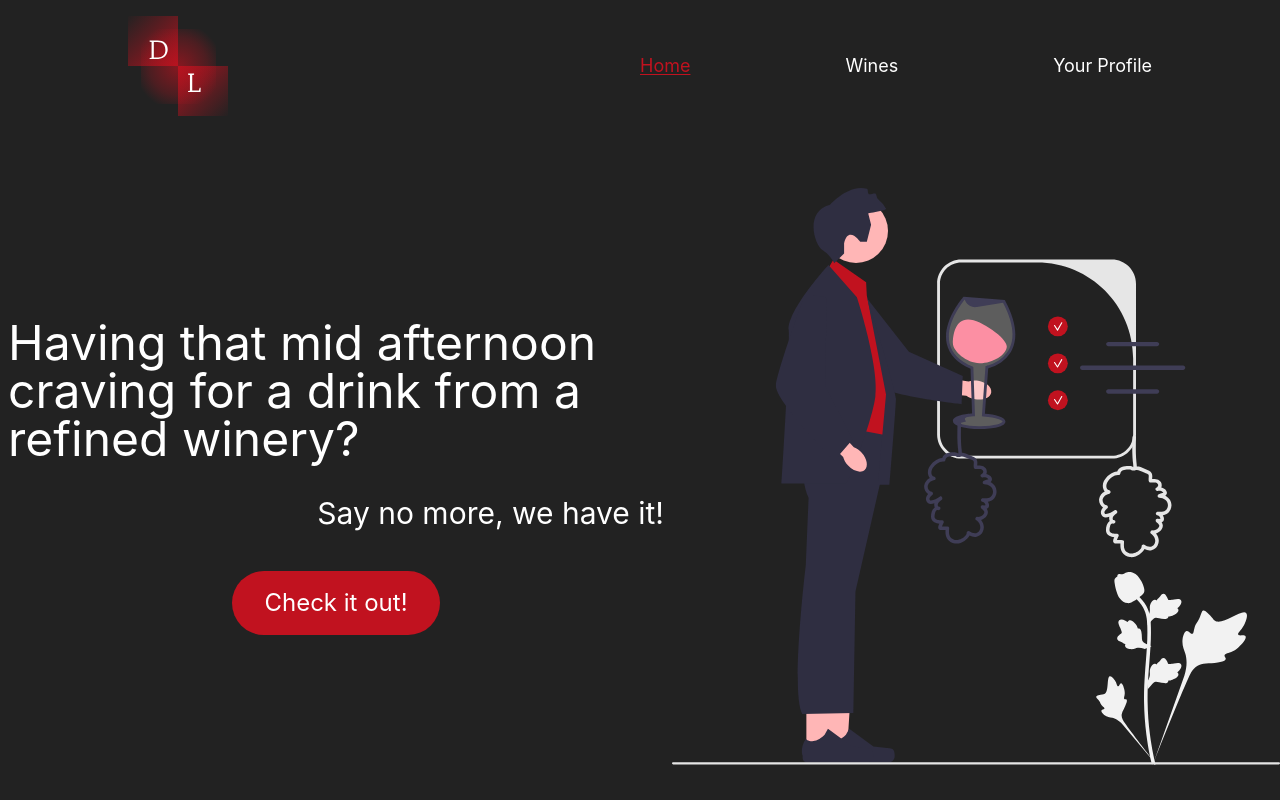
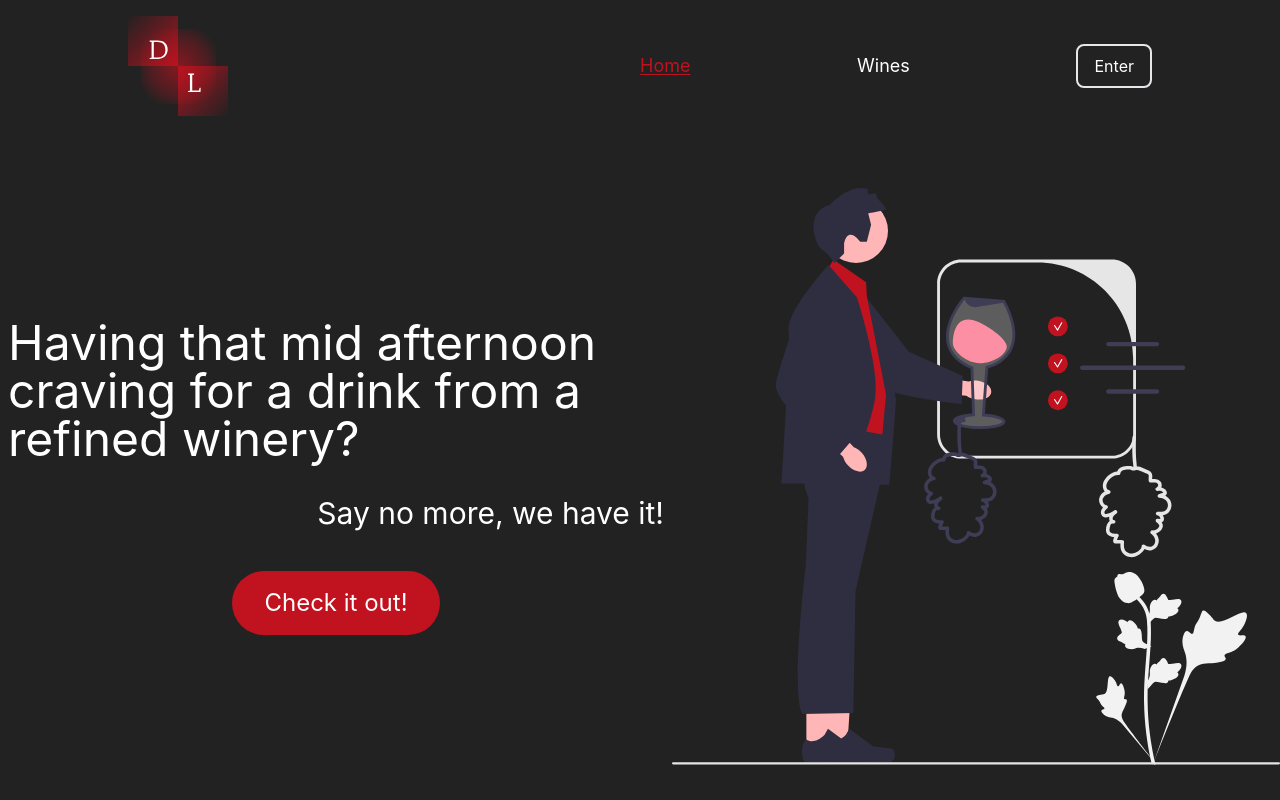
Before and after one commit to zepedrotrigo/drinklivery, a React (Create React App) app in the folder frontend/user/interface/: page / in a window 1280 px wide. Built offline with nearby package versions, Linux system fonts and the light colour scheme.

Commit message:
changes on login

```diff
--- a/frontend/user/interface/src/components/Navbar/index.js
+++ b/frontend/user/interface/src/components/Navbar/index.js
@@ -1,12 +1,16 @@
 import React from 'react'
 import { Link, NavLink } from 'react-router-dom'
+import { useSelector } from 'react-redux'
+
 import Logo from '../Logo'
 
-const NavBar = (props) => {
+const NavBar = () => {
+
+    const isLogged = useSelector(state => state.isLogged)
 
     const active = 'underline underline-offset-2 text-primary text-lg'
     const link = 'hover:underline hover:text-slate-600 underline-offset-2 cursor-pointer text-lg'
-
+    console.log(isLogged);
     return (
         <div className="pl-[10%] pr-[10%] w-[100%] h-min pb-2 pt-4 flex items-center">
             <div className="w-1/2">
@@ -17,16 +21,19 @@ const NavBar = (props) => {
 
                 </div>
             </div>
-            <div className="w-1/2 flex justify-between">
+            <div className="w-1/2 flex justify-between items-center">
                 <NavLink to="/" className={({ isActive }) => { return (isActive ? active : link) }}>
                     Home
                 </NavLink>
                 <NavLink to="/wines" className={({ isActive }) => { return (isActive ? active : link) }}>
                     Wines
                 </NavLink>
+                {!isLogged ?
+                <NavLink to="/enter" className="border-2 py-2 px-4 rounded-lg hover:bg-white hover:text-dark">Enter</NavLink>
+                :
                 <NavLink to="/profile" className={({ isActive }) => { return (isActive ? active : link) }}>
                     Your Profile
-                </NavLink>
+                </NavLink>}
 
             </div>
         </div>
```
